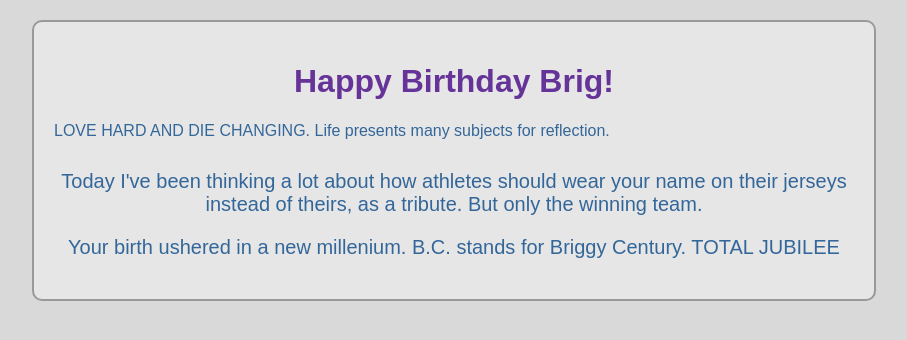
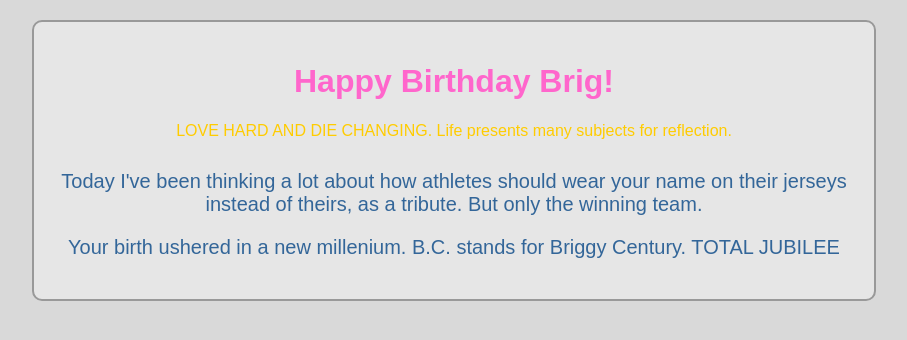
Before and after one commit to Floydy10/brig, a plain HTML site: page index.html in a window 1280 px wide. Shown: the whole page, without its empty margins (186-1093 px from the left). Drawn offline with Linux system fonts and the light colour scheme.

Commit message:
Update index.html

```diff
--- a/index.html
+++ b/index.html
@@ -25,19 +25,21 @@
     }
     p {
       color: #336699;
+      text-align: center;
     }
     .birthday-message {
       text-align: center;
       font-size: 20px;
       margin-top: 30px;
+      color: #ff66cc;
     }
   </style>
 </head>
 <body>
 
 <div class="container">
-  <h1>Happy Birthday Brig!</h1>
-  <p>LOVE HARD AND DIE CHANGING. Life presents many subjects for reflection.</p>
+  <h1 style="color: #ff66cc;">Happy Birthday Brig!</h1>
+  <p style="color: #ffcc00;">LOVE HARD AND DIE CHANGING. Life presents many subjects for reflection.</p>
   <div class="birthday-message">
     <p>Today I've been thinking a lot about how athletes should wear your name on their jerseys instead of theirs, as a tribute. But only the winning team.</p>
     <p>Your birth ushered in a new millenium. B.C. stands for Briggy Century. TOTAL JUBILEE</p>
```
